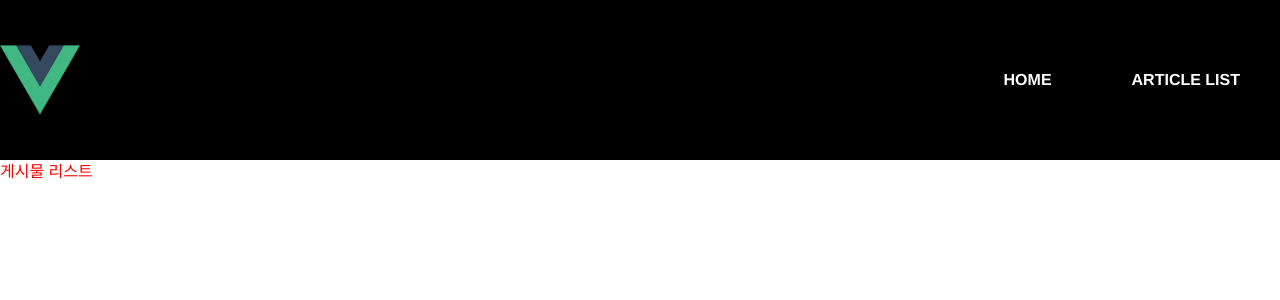
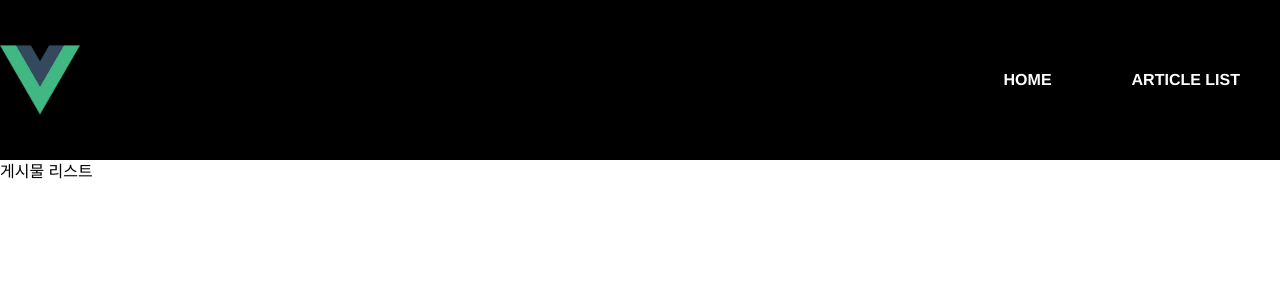
Before and after one commit to ucong2222/vue3-exam1, a Vue app: page /article/list in a window 1280 px wide. Shown: the top 300 px of the page. Built offline with nearby package versions, Linux system fonts and the light colour scheme.

Commit message:
TitleBar 컴포넌트 추가

```diff
--- /dev/null
+++ b/src/components/TitleBar.vue
@@ -0,0 +1,24 @@
+<template>
+  <section class="title-bar">
+    <h1 class="container mx-auto">
+      {{ title }}
+    </h1>
+  </section>
+</template>
+
+<script lang="ts">
+import { defineComponent } from 'vue'
+
+export default defineComponent({
+  props:{
+    title: {
+      type: String,
+      required: true
+    }
+  },
+  name: 'TitleBar',
+})
+</script>
+
+<style scoped>
+</style>
--- a/src/pages/ArticleListPage.vue
+++ b/src/pages/ArticleListPage.vue
@@ -1,21 +1,18 @@
 <template>
-  <section class="title-bar">
-    <h1 class="container mx-auto">
-      게시물 리스트
-    </h1>
-  </section>
+  <TitleBar title="게시물 리스트" />
 </template>
 
 <script lang="ts">
 import { defineComponent } from 'vue'
+import TitleBar from '../components/TitleBar.vue';
 
 export default defineComponent({
   name: 'ArticleListPage',
+  components : {
+    TitleBar
+  }
 })
 </script>
 
 <style scoped>
-  h1{
-    color: red;
-  }
 </style>
--- a/src/pages/HomeMainPage.vue
+++ b/src/pages/HomeMainPage.vue
@@ -1,19 +1,18 @@
 <template>
-  <section class="title-bar">
-    <h1 class="container mx-auto">
-      홈 메인
-    </h1>
-  </section>
+  <TitleBar title="홈 메인" />
 </template>
 
 <script lang="ts">
 import { defineComponent } from 'vue'
+import TitleBar from '../components/TitleBar.vue';
 
 export default defineComponent({
   name: 'HomeMainPage',
+  components : {
+    TitleBar
+  }
 })
 </script>
 
-<style>
-
+<style scoped>
 </style>
```
